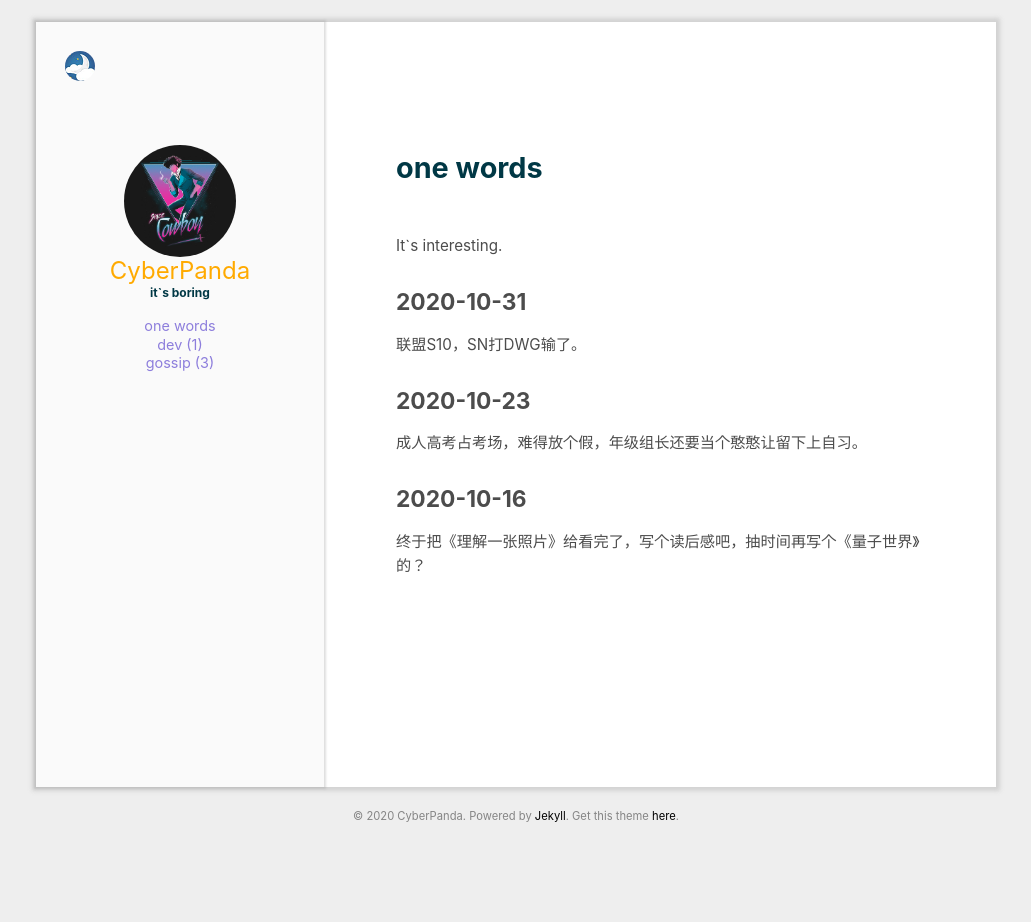
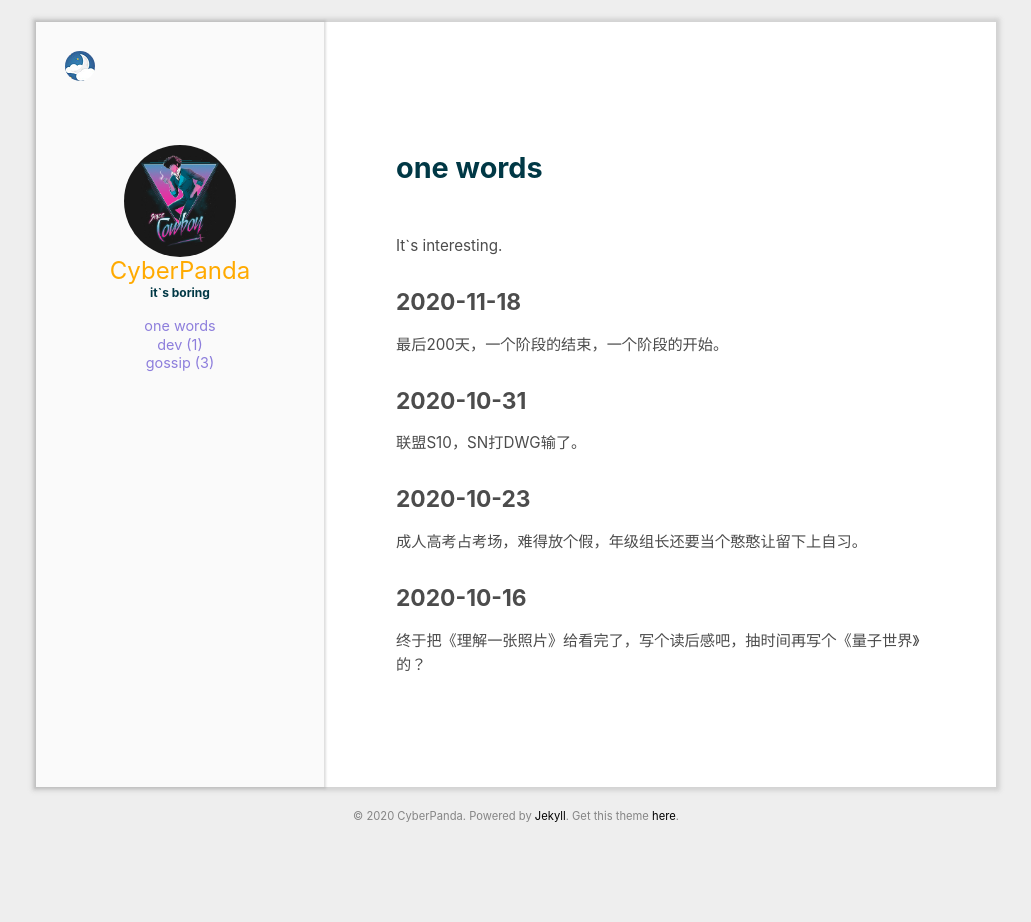
Before and after one commit to CyberPanda-T/cyberpanda-t.github.io, a Jekyll site: the page built from words.md, in a window 1280 px wide. Shown: the whole page, without its empty margins (124-1155 px from the left). Built offline with Jekyll 4.4.1, drawn with Linux system fonts in a browser that asks for light colours.

Commit message:
Update words.md

```diff
--- a/words.md
+++ b/words.md
@@ -4,6 +4,9 @@ title: one words
 ---
 
 It`s interesting.
+
+## 2020-11-18
+最后200天，一个阶段的结束，一个阶段的开始。
 
 ## 2020-10-31
 
```
